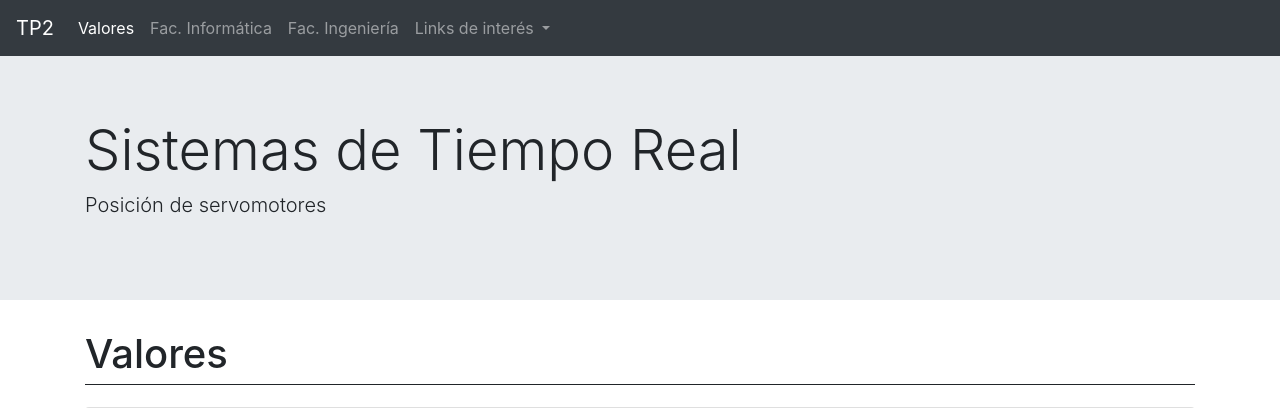
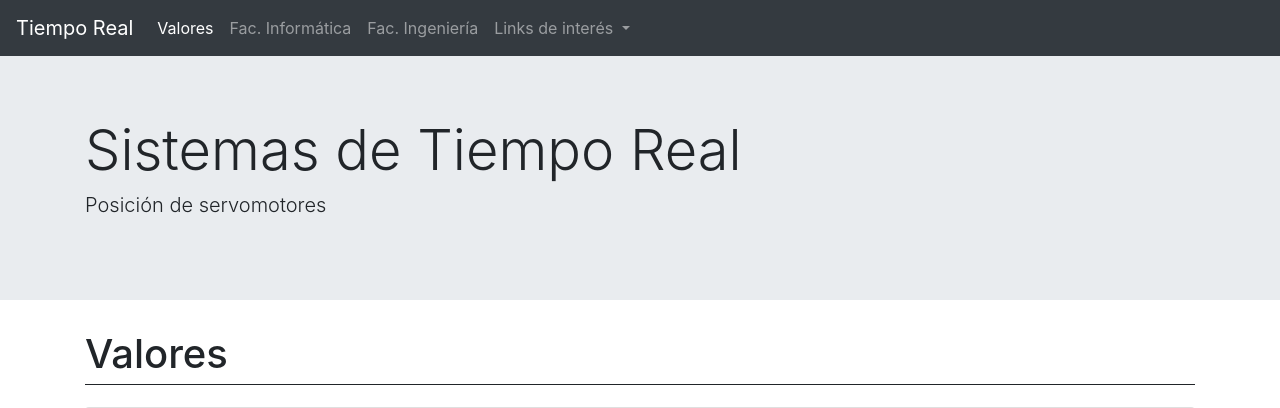
Before and after one commit to m474dor/Tiempo-Real, a Flask app: page / in a window 1280 px wide. Shown: the top 408 px of the page. Run offline with Flask 2, Linux system fonts and the light colour scheme; some libraries are stand-ins or nearby versions.

Commit message:
Add files via upload

```diff
--- a/Server/templates/response.html
+++ b/Server/templates/response.html
@@ -25,7 +25,7 @@
     <body>
 
     	<nav class="navbar navbar-expand-lg navbar-dark bg-dark">
-            <a class="navbar-brand" href="#">TP2</a>
+            <a class="navbar-brand" href="#">Tiempo Real</a>
             <button class="navbar-toggler" type="button" data-toggle="collapse" data-target="#navbarNavDropdown" aria-controls="navbarNavDropdown" aria-expanded="false" aria-label="Toggle navigation">
                 <span class="navbar-toggler-icon"></span>
             </button>
```
